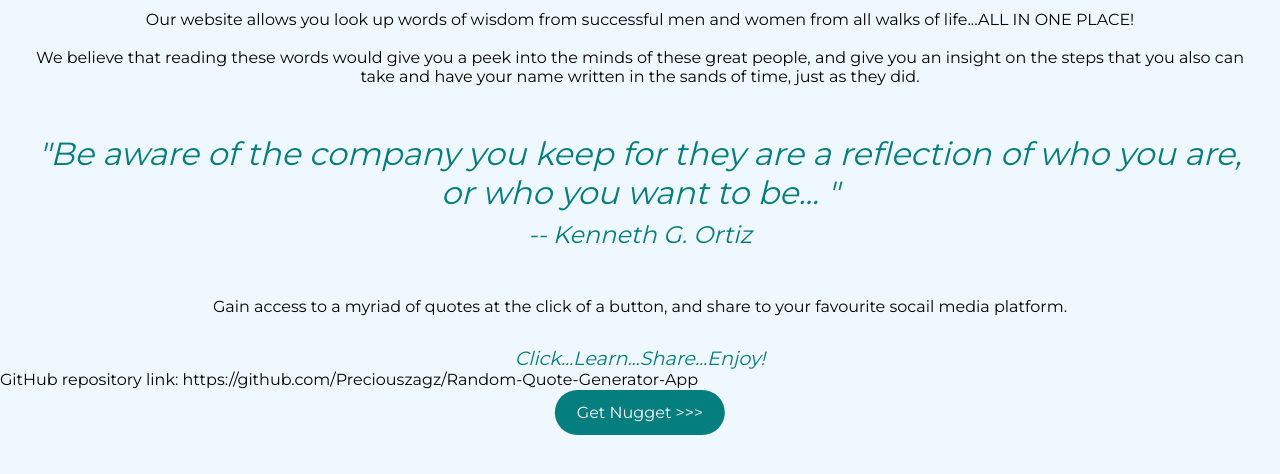
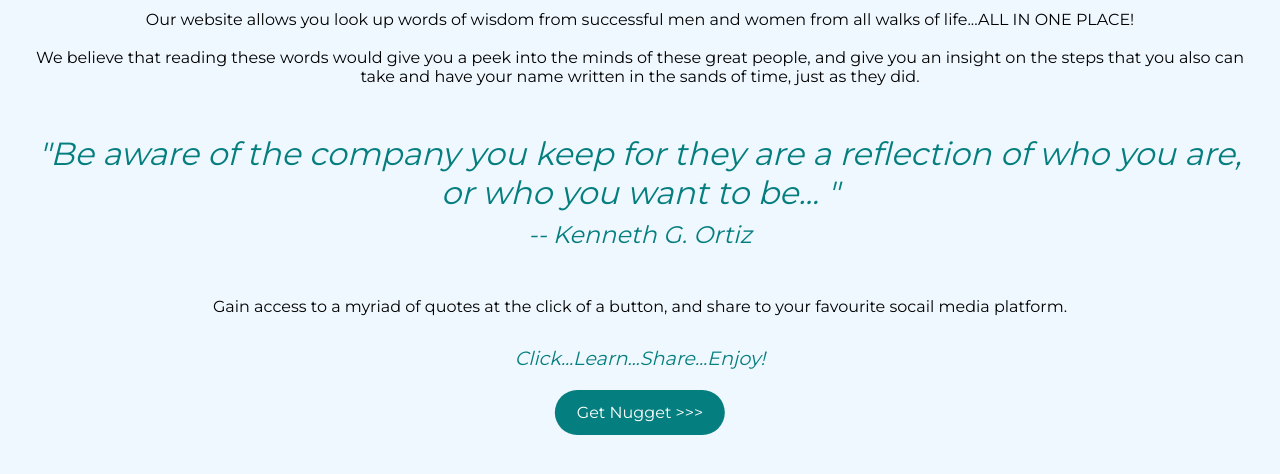
Before and after one commit to Preciouszagz/Random-Quote-Generator-App, a plain HTML site: page index.html in a window 1280 px wide. Shown: the part 266-740 px from the top of the page. Drawn offline with Linux system fonts and the light colour scheme.

Commit message:
Update index.html

```diff
--- a/index.html
+++ b/index.html
@@ -56,7 +56,5 @@
         <a href="main.html"><button>Get Nugget >>></button></a>
       </div>
     </main>
-
-    <p>GitHub repository link: https://github.com/Preciouszagz/Random-Quote-Generator-App</p>
   </body>
 </html>
```
